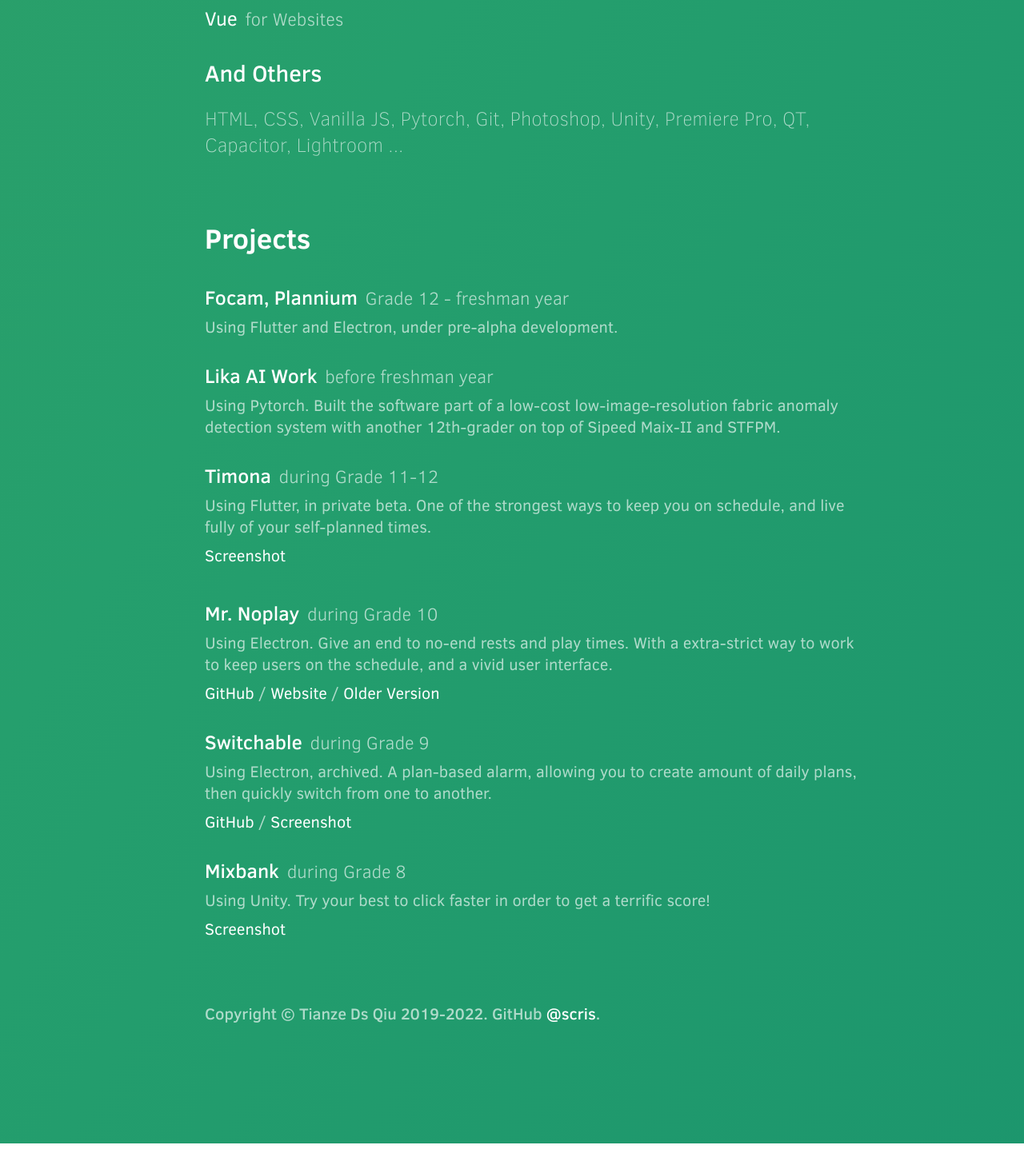
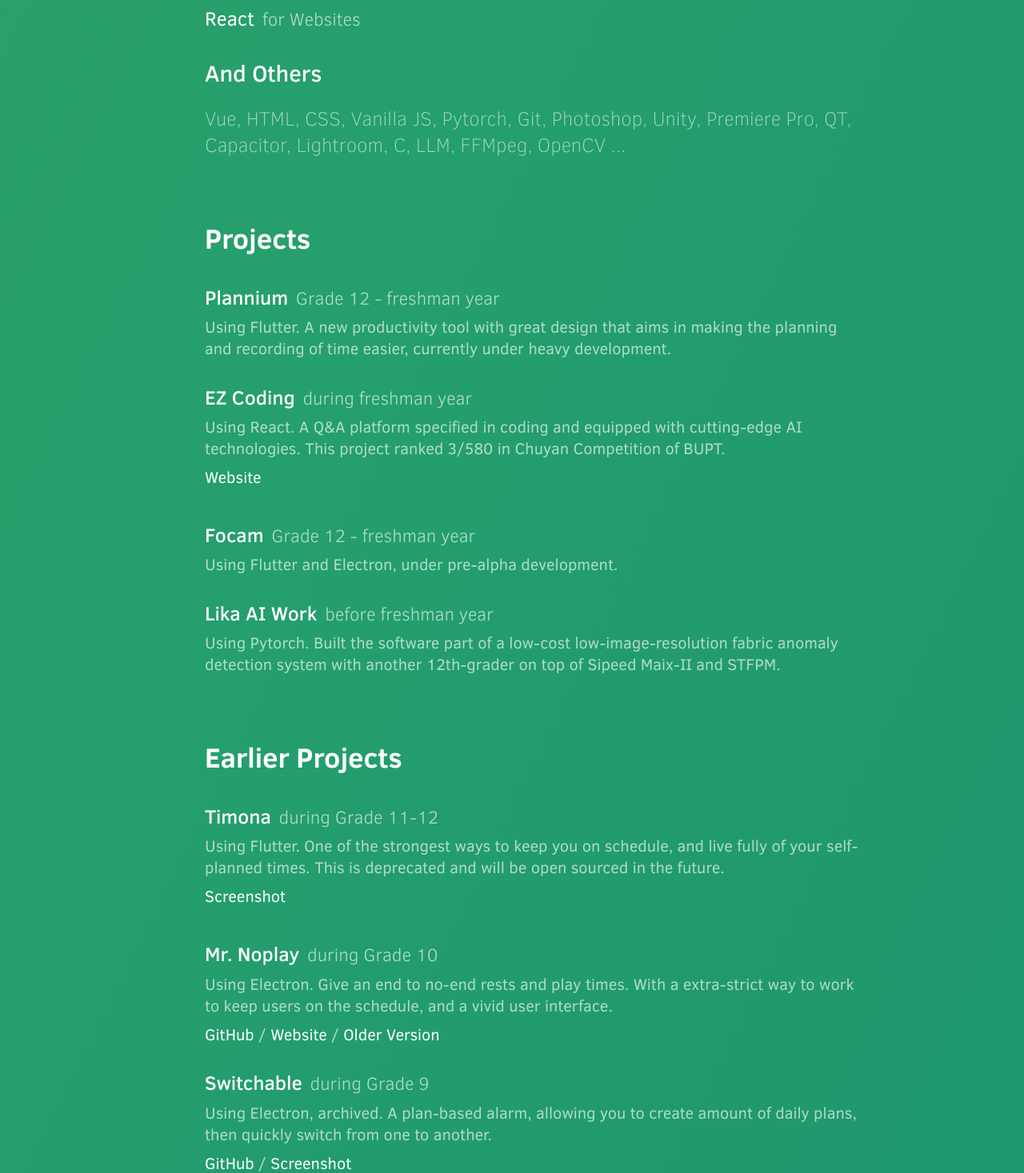
Before and after one commit to scris/tianzeds, a Vue app: page / in a window 1280 px wide. Shown: the part 705-2172 px from the top of the page at 80% size. Before the commit the page ends 2135 px from the top, so only its background shows below. Built offline with nearby package versions, Linux system fonts and the light colour scheme.

Commit message:
update for 2023 jan -> may
- and split `projects` into new `projects` and `earlier projects`

```diff
--- a/src/App.vue
+++ b/src/App.vue
@@ -21,28 +21,51 @@
             Mostly Used
           </div>
           <div class="kind">
-            Flutter&nbsp;<span class="tech">for Mobile/Desktop Apps</span>
+            Flutter <span class="tech">for Mobile/Desktop Apps</span>
           </div>
           <div class="kind">
             Electron&nbsp;<span class="tech">for Desktop Apps</span>
           </div>
-          <div class="kind">Vue&nbsp;<span class="tech">for Websites</span></div>
+          <div class="kind">React <span class="tech">for Websites</span></div>
           <div class="line line-below kinds">
             And Others
           </div>
           <div class="kind">
           <span class="less-use"
-          >HTML, CSS, Vanilla JS, Pytorch, Git, Photoshop, Unity, Premiere
-            Pro, QT, Capacitor, Lightroom ...</span>
+          >Vue, HTML, CSS, Vanilla JS, Pytorch, Git, Photoshop, Unity, Premiere
+            Pro, QT, Capacitor, Lightroom, C, LLM, FFMpeg, OpenCV ...</span>
           </div>
         </div>
       </div>
       <div class="section section-flex section-proj">
         <div class="section-title">Projects&nbsp;</div>
         <div class="section-content">
-          <div id="focam">
+          <div id="plannium">
             <div class="kind">
-              Focam, Plannium&nbsp;<span class="tech">Grade 12 - freshman year</span>
+              Plannium&nbsp;<span class="tech">Grade 12 - freshman year</span>
+            </div>
+            <div class="line-desc kind-desc">
+              Using Flutter. A new productivity tool with great design that aims in making the planning and recording of
+              time easier, currently under heavy development.
+            </div>
+          </div>
+          <div id="ezcoding" class="line-below">
+            <div class="kind">
+              EZ Coding <span class="tech">during freshman year</span>
+            </div>
+            <div class="line-desc kind-desc">
+              Using React. A Q&A platform specified in coding and equipped with cutting-edge AI technologies. This
+              project ranked 3/580 in Chuyan Competition of BUPT.
+            </div>
+            <div class="line-desc">
+              <div class="line-desc links">
+                <a href="https://ask.ezcoding.top/" target="_blank">Website</a>
+              </div>
+            </div>
+          </div>
+          <div id="focam" class="line-below">
+            <div class="kind">
+              Focam&nbsp;<span class="tech">Grade 12 - freshman year</span>
             </div>
             <div class="line-desc kind-desc">
               Using Flutter and Electron, under pre-alpha development.
@@ -57,13 +80,18 @@
               detection system with another 12th-grader on top of Sipeed Maix-II and STFPM.
             </div>
           </div>
-          <div id="timona" class="line-below">
+        </div>
+      </div>
+      <div class="section section-flex section-proj">
+        <div class="section-title">Earlier Projects&nbsp;</div>
+        <div class="section-content">
+          <div id="timona">
             <div class="kind">
               Timona&nbsp;<span class="tech">during Grade 11-12</span>
             </div>
             <div class="line-desc kind-desc">
-              Using Flutter, in private beta. One of the strongest ways to keep you on schedule, and live
-              fully of your self-planned times.
+              Using Flutter. One of the strongest ways to keep you on schedule, and live
+              fully of your self-planned times. This is deprecated and will be open sourced in the future.
             </div>
             <div class="line-desc">
               <div class="line-desc links">
@@ -105,7 +133,8 @@
                 Mixbank&nbsp;<span class="tech">during Grade 8</span>
               </div>
               <div class="line-desc kind-desc">
-                Using Unity. Try your best to click faster in order to get a terrific score!
+                Using Unity. A 2D game in which you can try your best to click faster in order to get a terrific
+                score.
               </div>
               <div class="line-desc links">
                 <a href="https://i.loli.net/2018/02/26/5a9371bf6d192.jpeg" target="_blank">Screenshot</a>
@@ -116,7 +145,7 @@
       </div>
       <div class="section section-about">
         <div class="section-content about">
-          <span>Copyright &copy; Tianze Ds Qiu 2019-2022. GitHub </span>
+          <span>Copyright &copy; Tianze Ds Qiu 2019-2023. GitHub </span>
           <a href="https://github.com/scris" target="_blank">@scris</a>
           <span>.</span>
         </div>
```
Also changed, not shown: package.json (+4 -4 lines), 3 other files (tests, documents, lock files or other folders).
